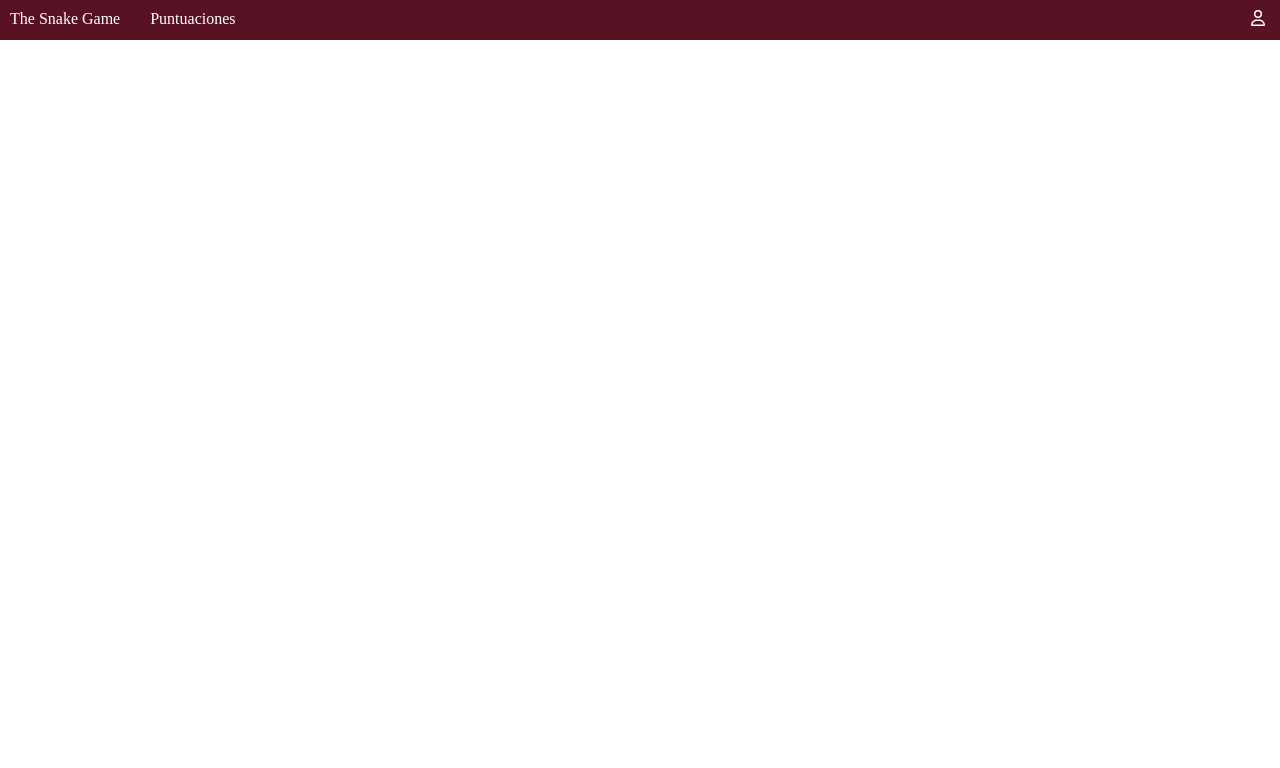
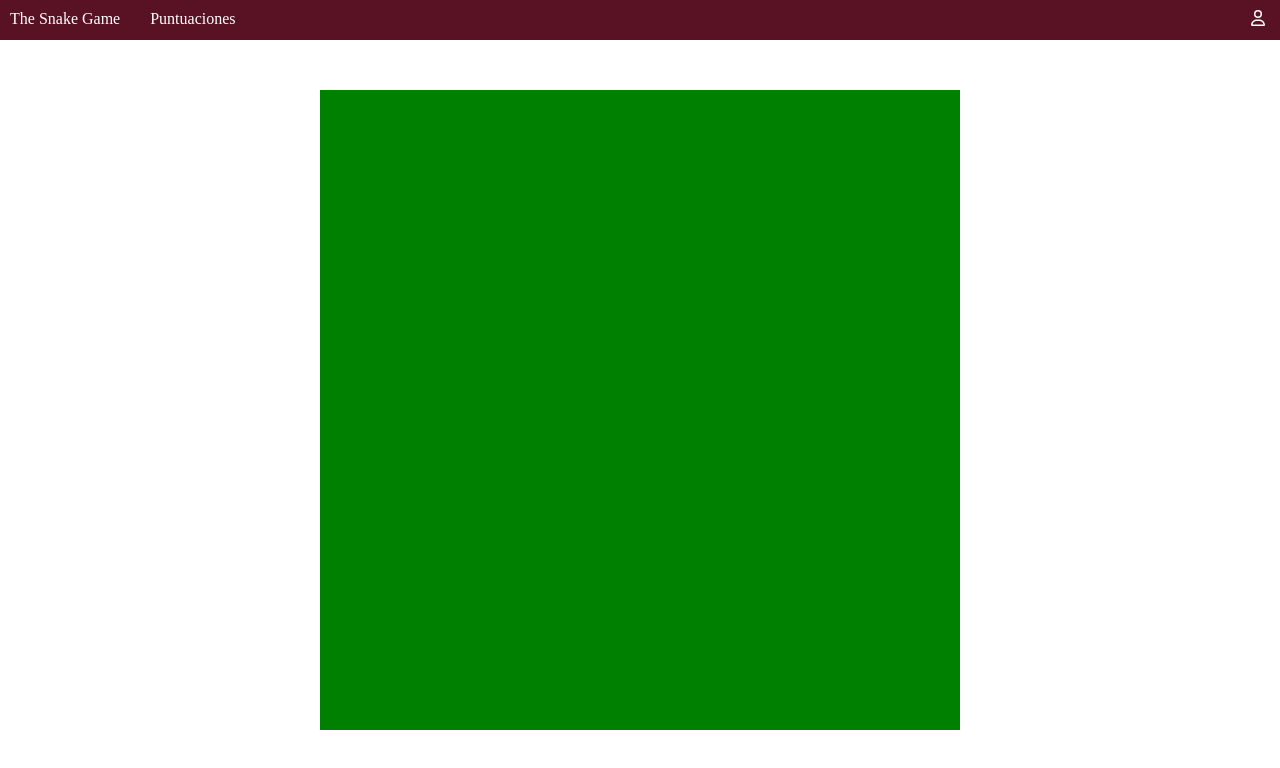
Before and after one commit to Daniel-Prada27/SnakeGame, a plain HTML site: page html/juego.html in a window 1280 px wide. Drawn offline with Linux system fonts and the light colour scheme.

Commit message:
Create basic board

```diff
--- a/css/juego.css
+++ b/css/juego.css
@@ -33,3 +33,18 @@ body {
     margin-left: auto;
     margin-right: 5px;
 }
+
+#game-board {
+    background-color: green;
+    margin-top: 50px;
+    align-self: center;
+    justify-self: center;
+    width: 80vmin;
+    height: 80vmin;
+
+    display: grid;
+    grid-template-rows: repeat(21, 1fr);
+    grid-template-columns: repeat(21, 1fr);
+
+
+}
--- a/html/juego.html
+++ b/html/juego.html
@@ -4,6 +4,7 @@
     <meta charset="UTF-8">
     <meta name="viewport" content="width=device-width, initial-scale=1.0">
     <link rel="stylesheet" href="../css/juego.css">
+    <script src="../js/juego.js" defer></script>
     <title>Juego</title>
 </head>
 <body>
@@ -17,5 +18,8 @@
         </div>
         <div class="links account-icon"><a href="../index.html"><svg xmlns="http://www.w3.org/2000/svg" height="1em" viewBox="0 0 448 512"><!--! Font Awesome Free 6.4.2 by @fontawesome - https://fontawesome.com License - https://fontawesome.com/license (Commercial License) Copyright 2023 Fonticons, Inc. --><style>svg{fill:#ffffff}</style><path d="M304 128a80 80 0 1 0 -160 0 80 80 0 1 0 160 0zM96 128a128 128 0 1 1 256 0A128 128 0 1 1 96 128zM49.3 464H398.7c-8.9-63.3-63.3-112-129-112H178.3c-65.7 0-120.1 48.7-129 112zM0 482.3C0 383.8 79.8 304 178.3 304h91.4C368.2 304 448 383.8 448 482.3c0 16.4-13.3 29.7-29.7 29.7H29.7C13.3 512 0 498.7 0 482.3z"/></svg></a></div>
     </nav>
+
+    <div id="game-board"></div>
+
 </body>
 </html>
```
